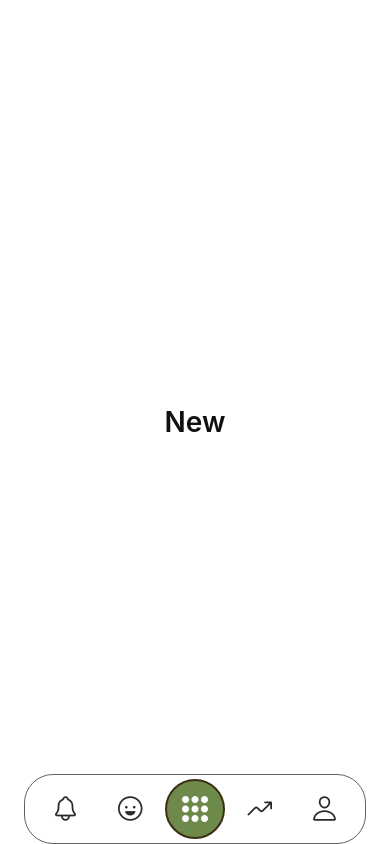
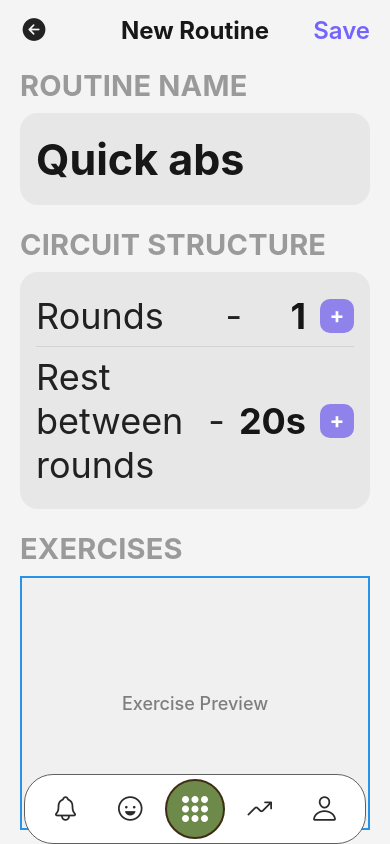
Before and after one commit to gonzen2310/flexr, a React Native app: screen /New in a window 390 px wide. Built offline with nearby package versions, Linux system fonts and the light colour scheme.

Commit message:
fix: header fixed

```diff
--- a/src/features/new/presentation/screens/NewScreen.tsx
+++ b/src/features/new/presentation/screens/NewScreen.tsx
@@ -1,26 +1,251 @@
 import React from 'react';
-import { View, Text, StyleSheet } from 'react-native';
-import type { RouteProp } from '@react-navigation/native';
+import { Ionicons } from '@expo/vector-icons';
+import { SafeAreaView } from 'react-native-safe-area-context';
+import {
+  ScrollView,
+  StyleSheet,
+  Text,
+  TextInput,
+  TouchableOpacity,
+  View,
+} from 'react-native';
 
-import type { TabParamList } from '../../../../navigation/types';
+const HEADER_ACTION_SIZE = 28;
 
-type NewScreenRouteProp = RouteProp<TabParamList, 'New'>;
 
-type NewScreenProps = {
-  route: NewScreenRouteProp;
-};
+export function NewScreen() {
+  return (
+    <SafeAreaView style={styles.safeArea}>
+      <ScrollView contentContainerStyle={styles.content} showsVerticalScrollIndicator={false}>
+        <View style={styles.headerRow}>
+          <TouchableOpacity activeOpacity={0.8} style={styles.headerBackButton}>
+            <Ionicons name="arrow-back-circle" size={HEADER_ACTION_SIZE} color="#222" />
+          </TouchableOpacity>
+          <Text style={styles.headerTitle}>New Routine</Text>
+          <TouchableOpacity activeOpacity={0.8} style={styles.headerSaveButton}>
+            <Text style={styles.headerSave}>Save</Text>
+          </TouchableOpacity>
+        </View>
 
-export function NewScreen({ route }: NewScreenProps) {
-  const label = route.params?.label ?? 'New';
+        <Text style={styles.sectionLabel}>ROUTINE NAME</Text>
+        <View style={styles.card}>
+          <TextInput
+            defaultValue="Quick abs"
+            placeholder="Routine name"
+            placeholderTextColor="#9B9B9B"
+            style={styles.routineInput}
+          />
+        </View>
 
-  return (
-    <View style={styles.container}>
-      <Text style={styles.label}>{label}</Text>
-    </View>
+        <Text style={styles.sectionLabel}>CIRCUIT STRUCTURE</Text>
+        <View style={styles.card}>
+          <View style={styles.structureRow}>
+            <Text style={styles.structureLabel}>Rounds</Text>
+            <View style={styles.structureValueWrap}>
+              <Text style={styles.operator}>-</Text>
+              <Text style={styles.structureValue}>1</Text>
+              <TouchableOpacity activeOpacity={0.8} style={styles.plusBtn}>
+                <Text style={styles.plusText}>+</Text>
+              </TouchableOpacity>
+            </View>
+          </View>
+
+          <View style={styles.separator} />
+
+          <View style={styles.structureRow}>
+            <Text style={styles.structureLabel}>Rest between rounds</Text>
+            <View style={styles.structureValueWrap}>
+              <Text style={styles.operator}>-</Text>
+              <Text style={styles.structureValue}>20s</Text>
+              <TouchableOpacity activeOpacity={0.8} style={styles.plusBtn}>
+                <Text style={styles.plusText}>+</Text>
+              </TouchableOpacity>
+            </View>
+          </View>
+        </View>
+
+        <Text style={styles.sectionLabel}>EXERCISES</Text>
+        <View style={styles.exerciseArtWrap}>
+          <View style={styles.exerciseArt}>
+            <Text style={styles.exerciseArtText}>Exercise Preview</Text>
+          </View>
+        </View>
+
+        <TouchableOpacity activeOpacity={0.85} style={styles.addBtn}>
+          <Text style={styles.addBtnText}>+ Add Excercise</Text>
+        </TouchableOpacity>
+
+        <TouchableOpacity activeOpacity={0.85} style={styles.startBtn}>
+          <Text style={styles.startBtnText}>START</Text>
+        </TouchableOpacity>
+
+        <TouchableOpacity activeOpacity={0.85} style={styles.saveRoutineBtn}>
+          <Text style={styles.saveRoutineBtnText}>SAVE ROUTINE</Text>
+        </TouchableOpacity>
+      </ScrollView>
+    </SafeAreaView>
   );
 }
 
 const styles = StyleSheet.create({
-  container: { flex: 1, alignItems: 'center', justifyContent: 'center', backgroundColor: '#fff' },
-  label: { fontSize: 28, fontWeight: '600', color: '#111' },
+  safeArea: {
+    flex: 1,
+    backgroundColor: '#F4F4F4',
+  },
+  content: {
+    paddingHorizontal: 20,
+    paddingTop: 14,
+    paddingBottom: 160,
+  },
+  headerRow: {
+    flexDirection: 'row',
+    alignItems: 'center',
+    marginBottom: 22,
+  },
+  headerBackButton: {
+    width: 90,
+    flexDirection: 'row',
+    alignItems: 'center',
+    gap: 6,
+  },
+  headerAction: {
+    fontSize: 16,
+    color: '#222',
+  },
+  headerTitle: {
+    flex: 1,
+    textAlign: 'center',
+    fontSize: 24,
+    fontWeight: '700',
+    color: '#171717',
+  },
+  headerSaveButton: {
+    width: 90,
+    alignItems: 'flex-end',
+  },
+  headerSave: {
+    fontSize: 24,
+    fontWeight: '600',
+    color: '#7363FF',
+  },
+  sectionLabel: {
+    fontSize: 29,
+    fontWeight: '700',
+    color: '#9A9A9A',
+    marginBottom: 10,
+    letterSpacing: 0.2,
+  },
+  card: {
+    backgroundColor: '#E7E7E7',
+    borderRadius: 18,
+    paddingHorizontal: 16,
+    paddingVertical: 14,
+    marginBottom: 22,
+  },
+  routineInput: {
+    fontSize: 43,
+    fontWeight: '700',
+    color: '#171717',
+    paddingVertical: 6,
+  },
+  structureRow: {
+    flexDirection: 'row',
+    justifyContent: 'space-between',
+    alignItems: 'center',
+    paddingVertical: 8,
+  },
+  structureLabel: {
+    fontSize: 36,
+    color: '#212121',
+  },
+  structureValueWrap: {
+    flexDirection: 'row',
+    alignItems: 'center',
+    gap: 14,
+  },
+  operator: {
+    fontSize: 36,
+    color: '#232323',
+  },
+  structureValue: {
+    fontSize: 36,
+    fontWeight: '700',
+    color: '#161616',
+    minWidth: 50,
+    textAlign: 'right',
+  },
+  plusBtn: {
+    backgroundColor: '#8F82EA',
+    width: 34,
+    height: 34,
+    borderRadius: 10,
+    alignItems: 'center',
+    justifyContent: 'center',
+  },
+  plusText: {
+    color: '#FFF',
+    fontSize: 22,
+    fontWeight: '700',
+    marginTop: -2,
+  },
+  separator: {
+    height: 1,
+    backgroundColor: '#D3D3D3',
+  },
+  exerciseArtWrap: {
+    borderWidth: 2,
+    borderColor: '#2692E8',
+    marginBottom: 20,
+  },
+  exerciseArt: {
+    backgroundColor: '#F0F0F0',
+    height: 250,
+    alignItems: 'center',
+    justifyContent: 'center',
+  },
+  exerciseArtText: {
+    color: '#7E7E7E',
+    fontSize: 18,
+    fontWeight: '500',
+  },
+  addBtn: {
+    borderWidth: 1,
+    borderStyle: 'dashed',
+    borderColor: '#B6B6B6',
+    borderRadius: 16,
+    alignItems: 'center',
+    justifyContent: 'center',
+    height: 64,
+    marginBottom: 12,
+    backgroundColor: '#F8F8F8',
+  },
+  addBtnText: {
+    fontSize: 34,
+    color: '#1E1E1E',
+  },
+  startBtn: {
+    borderRadius: 16,
+    backgroundColor: '#9386EC',
+    alignItems: 'center',
+    justifyContent: 'center',
+    height: 64,
+    marginBottom: 8,
+  },
+  startBtnText: {
+    fontSize: 31,
+    color: '#FFF',
+    fontWeight: '500',
+  },
+  saveRoutineBtn: {
+    borderRadius: 16,
+    backgroundColor: '#000',
+    alignItems: 'center',
+    justifyContent: 'center',
+    height: 64,
+  },
+  saveRoutineBtnText: {
+    fontSize: 31,
+    color: '#FFF',
+    fontWeight: '500',
+  },
 });
--- a/src/navigation/TabNavigator.tsx
+++ b/src/navigation/TabNavigator.tsx
@@ -36,8 +36,6 @@ const ICON_SIZE        = 28;
 const FAB_ICON_SIZE    = 32;
 const CENTER_ROUTE     = 'New';
 
-const FAB_LABELS = ['New', 'Add', 'Create', 'Start', 'Track'];
-
 type IoniconName = React.ComponentProps<typeof Ionicons>['name'];
 
 const TAB_ICONS: Record<string, { active: IoniconName; inactive: IoniconName }> = {
@@ -66,14 +64,7 @@ function CustomTabBar({ state, navigation }: BottomTabBarProps) {
   const centerRoute = centerIndex >= 0 ? state.routes[centerIndex] : undefined;
 
   const handleFabPress = () => {
-    // TODO: replace with navigation to a dedicated creation page.
-    const currentRoute = state.routes[state.index];
-    const currentLabel =
-      (currentRoute?.name === CENTER_ROUTE &&
-        (currentRoute.params as { label?: string } | undefined)?.label) ||
-      FAB_LABELS[0];
-    const nextIndex = (FAB_LABELS.indexOf(currentLabel) + 1) % FAB_LABELS.length;
-    navigation.navigate(CENTER_ROUTE, { label: FAB_LABELS[nextIndex] });
+    navigation.navigate(CENTER_ROUTE);
   };
 
   return (
--- a/src/navigation/types.ts
+++ b/src/navigation/types.ts
@@ -1,7 +1,7 @@
 export type TabParamList = {
   Home: undefined;
   History: undefined;
-  New: { label?: string } | undefined;
+  New: undefined;
   Routines: undefined;
   Profile: undefined;
 };
```
